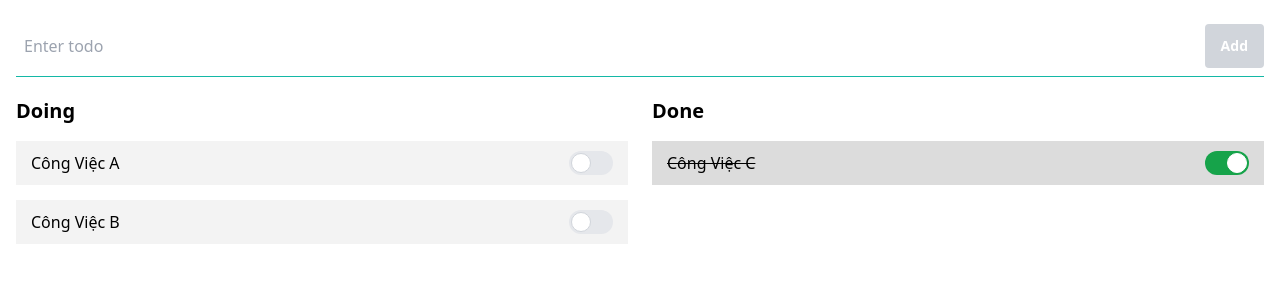
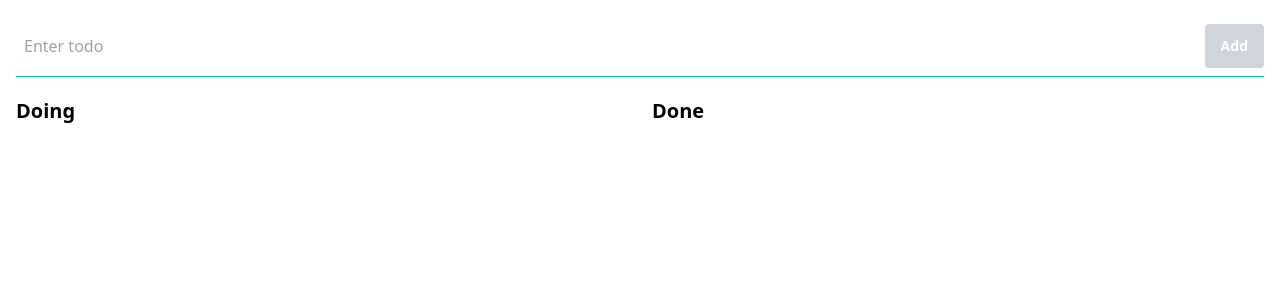
Before and after one commit to phongnhadn1991/reactjs_spacedev_course, a React (Vite) app: page / in a window 1280 px wide. Shown: the top 300 px of the page. Built offline with nearby package versions, Linux system fonts and the light colour scheme.

Commit message:
done todoList

```diff
--- a/src/App.jsx
+++ b/src/App.jsx
@@ -1,26 +1,20 @@
-import { useState } from "react"
+import { useEffect, useState } from "react"
 import "./assets/tailwind.css"
 import ToDoList from "./components/ToDoList"
 
 function App() {
-  const defaultToDoList = [
-    {
-      id: 1,
-      name: 'Công Việc A',
-      isCompleted: false
-    },
-    {
-      id: 2,
-      name: 'Công Việc B',
-      isCompleted: false
-    },
-    {
-      id: 3,
-      name: 'Công Việc C',
-      isCompleted: true
-    },
-  ]
-  const [toDoList, setToDoList] = useState(defaultToDoList)
+  const KEY_TO_DO_AP = 'TO_DO_APP'
+  const [toDoList, setToDoList] = useState(() => {
+    let list = localStorage.getItem(KEY_TO_DO_AP)
+    if (list) {
+      return JSON.parse(list)
+    }
+    return []
+  })
+
+  useEffect(() => {
+    localStorage.setItem(KEY_TO_DO_AP, JSON.stringify(toDoList))
+  }, [toDoList])
 
   const onAdd = (name) => {
     const task = {
@@ -49,7 +43,6 @@ function App() {
 
   const handleStatus = (id) => {
     let task = toDoList.find(e => e.id === id)
-    console.log(toDoList)
     if (task) {
       if (task.isCompleted == false) {
         onCompleted(id)
--- a/src/components/ToDoList/index.jsx
+++ b/src/components/ToDoList/index.jsx
@@ -19,14 +19,21 @@ export default function ToDoList({ toDoList, onAdd, handleStatus }) {
     setValue("");
   };
 
+  const _onKeyUp = (ev) => {
+    if (ev.key === 'Enter') {
+      _onAdd()
+    }
+  }
+
   return (
     <ToDoListStyle className="px-4 py-4">
-      <form className="w-full mb-5">
+      <div className="w-full mb-5">
         <div className="flex items-center border-b border-teal-500 py-2">
           <input
             className="appearance-none bg-transparent border-none w-full text-gray-700 mr-3 py-1 px-2 leading-tight focus:outline-none"
             type="text"
             placeholder="Enter todo"
+            onKeyUp={_onKeyUp}
             onChange={(e) => {
               setValue(e.target.value);
             }}
@@ -41,7 +48,7 @@ export default function ToDoList({ toDoList, onAdd, handleStatus }) {
             Add
           </button>
         </div>
-      </form>
+      </div>
       <div className="flex gap-6">
         <div className="w-full ml-auto h-12">
           <h4 className="text-xl font-semibold mb-4">Doing</h4>
@@ -90,7 +97,6 @@ export const ToDoItem = (props) => {
           className="sr-only peer"
           defaultChecked={isCompleted}
           onClick={() => handleStatus(id)}
-          // onChange={(e) => console.log(e)}
         />
         <div className="w-11 h-6 bg-gray-200 rounded-full peer peer-checked:after:translate-x-full rtl:peer-checked:after:-translate-x-full peer-checked:after:border-white after:content-[''] after:absolute after:top-0.5 after:start-[2px] after:bg-white after:border-gray-300 after:border after:rounded-full after:h-5 after:w-5 after:transition-all peer-checked:bg-green-600" />
       </label>
```
